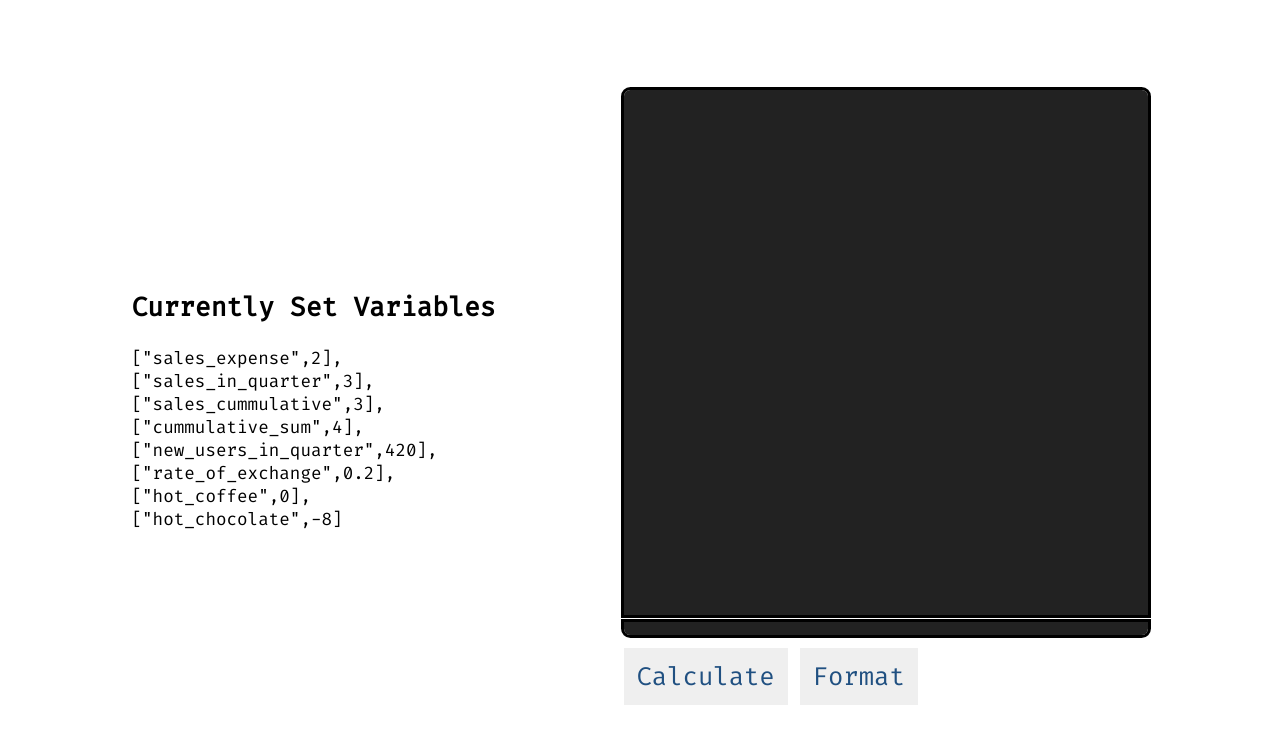
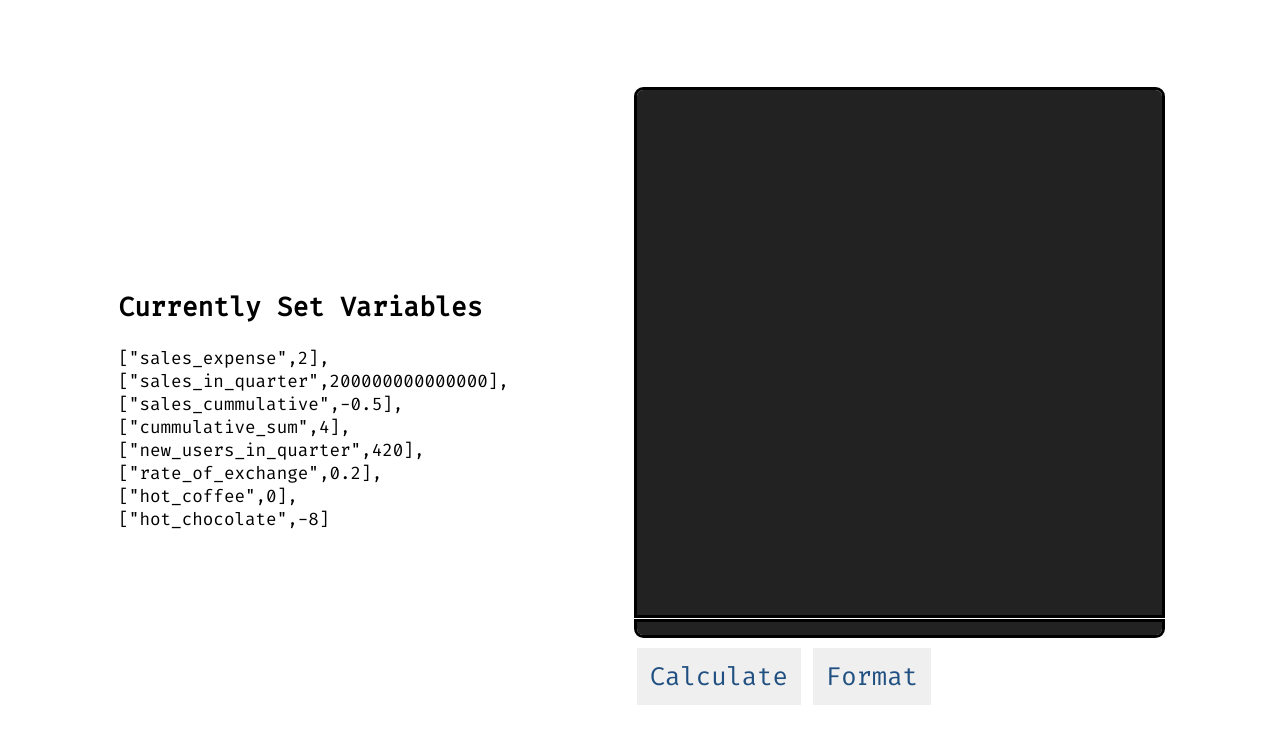
Before and after one commit to literalEval/fw-components, a website built with webpack: page showcase-gallery/index.html in a window 1280 px wide. Built offline with nearby package versions, Linux system fonts and the light colour scheme.

Commit message:
fix recommendation occurence
Signed-off-by: Ravi Dev Pandey <pandeyravidev@gmail.com>

```diff
--- a/showcase-gallery/index.html
+++ b/showcase-gallery/index.html
@@ -29,8 +29,8 @@
         <p>
         <h2>Currently Set Variables</h2>
         ["sales_expense",2],<br>
-        ["sales_in_quarter",3],<br>
-        ["sales_cummulative",3],<br>
+        ["sales_in_quarter",200000000000000],<br>
+        ["sales_cummulative",-0.5],<br>
         ["cummulative_sum",4],<br>
         ["new_users_in_quarter",420],<br>
         ["rate_of_exchange",0.2],<br>
@@ -39,7 +39,7 @@
         </p>
     </div>
     <formula-editor class="fe" style="zoom: 1.6; font-size: 80%;" minSuggestionLen="1"
-        variables='[["sales_expense",2],["sales_in_quarter",3],["sales_cummulative",3],["cummulative_sum",4],["new_users_in_quarter",420],["rate_of_exchange",0.2],["hot_coffee",0],["hot_chocolate",-8]]'>
+        variables='[["sales_expense",2],["sales_in_quarter",200000000000000],["sales_cummulative",-0.5],["cummulative_sum",4],["new_users_in_quarter",420],["rate_of_exchange",0.2],["hot_coffee",0],["hot_chocolate",-8]]'>
     </formula-editor>
 </body>
 
```
